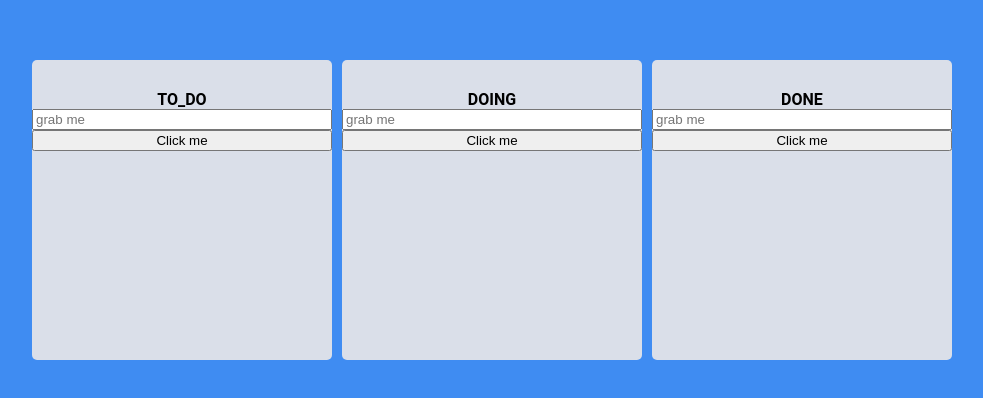
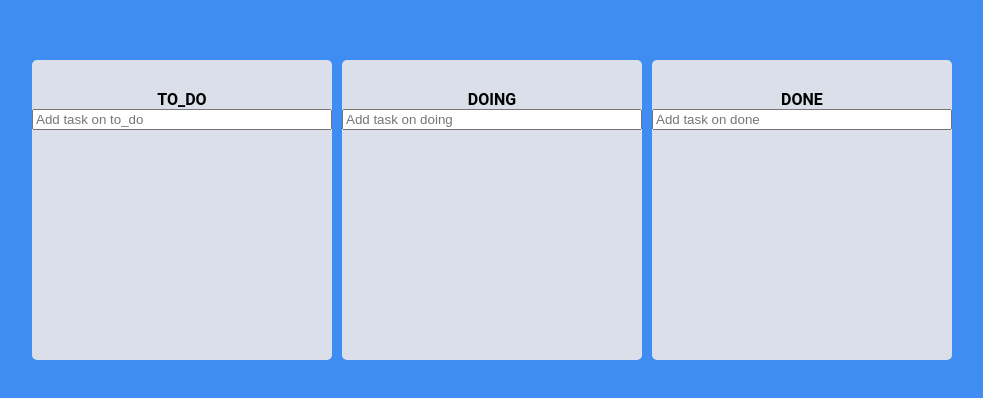
Before and after one commit to SM0413/react-dragNdrop, a React (Create React App) app: page / in a window 1280 px wide. Shown: the part 190-588 px from the top of the page, without its empty margins (268-1251 px from the left). Built offline with nearby package versions, Linux system fonts and the light colour scheme.

Commit message:
Task Objects

```diff
--- a/package.json
+++ b/package.json
@@ -14,6 +14,7 @@
     "react": "^18.2.0",
     "react-beautiful-dnd": "^13.1.0",
     "react-dom": "^18.2.0",
+    "react-hook-form": "^7.34.2",
     "react-scripts": "5.0.1",
     "recoil": "^0.7.5",
     "styled-components": "^5.3.5",
--- a/src/Components/Board.tsx
+++ b/src/Components/Board.tsx
@@ -1,7 +1,8 @@
-import { useRef } from "react";
+import { useForm } from "react-hook-form";
 import { Droppable } from "react-beautiful-dnd";
 import styled from "styled-components";
 import DragabbleCard from "./DragabbleCard";
+import { ITodo } from "../atoms";
 
 const Wrapper = styled.div`
   width: 300px;
@@ -38,23 +39,34 @@
   padding: 20px;
 `;
 
+const Form = styled.form`
+  width: 100%;
+  input {
+    width: 100%;
+  }
+`;
+
 interface IBoardProps {
-  toDos: string[];
+  toDos: ITodo[];
   boardId: string;
 }
+
+interface IForm {
+  toDo: string;
+}
 export function Board({ toDos, boardId }: IBoardProps) {
-  const inputRef = useRef<HTMLInputElement>(null);
-  const onClick = () => {
-    inputRef.current?.focus();
-    setTimeout(() => {
-      inputRef.current?.blur();
-    }, 5000);
-  };
+  const { register, setValue, handleSubmit } = useForm<IForm>();
+  const onValid = ({ toDo }: IForm) => {};
   return (
     <Wrapper>
       <Title>{boardId.toUpperCase()}</Title>
-      <input ref={inputRef} placeholder="grab me" />
-      <button onClick={onClick}>Click me</button>
+      <Form onSubmit={handleSubmit(onValid)}>
+        <input
+          {...register("toDo", { required: true })}
+          type="text"
+          placeholder={`Add task on ${boardId}`}
+        />
+      </Form>
       <Droppable droppableId={boardId}>
         {(magic, snapshot) => (
           <Area
@@ -64,7 +76,12 @@
             {...magic.droppableProps}
           >
             {toDos.map((toDo, index) => (
-              <DragabbleCard key={toDo} index={index} toDo={toDo} />
+              <DragabbleCard
+                key={toDo.id}
+                index={index}
+                toDoId={toDo.id}
+                toDoText={toDo.text}
+              />
             ))}
             {magic.placeholder}
           </Area>
--- a/src/Components/DragabbleCard.tsx
+++ b/src/Components/DragabbleCard.tsx
@@ -13,13 +13,14 @@
 `;
 
 interface IDragabbleCardProps {
-  toDo: string;
+  toDoId: number;
+  toDoText: string;
   index: number;
 }
 
-function DragabbleCard({ toDo, index }: IDragabbleCardProps) {
+function DragabbleCard({ toDoId, toDoText, index }: IDragabbleCardProps) {
   return (
-    <Draggable key={toDo} draggableId={toDo} index={index}>
+    <Draggable draggableId={toDoId + ""} index={index}>
       {(magic, snapshot) => (
         <Card
           isDragging={snapshot.isDragging}
@@ -27,7 +28,7 @@
           {...magic.draggableProps}
           {...magic.dragHandleProps}
         >
-          {toDo}
+          {toDoText}
         </Card>
       )}
     </Draggable>
--- a/src/atoms.tsx
+++ b/src/atoms.tsx
@@ -1,7 +1,12 @@
 import { atom } from "recoil";
 
+export interface ITodo {
+  id: number;
+  text: string;
+}
+
 interface IToDoState {
-  [key: string]: string[];
+  [key: string]: ITodo[];
 }
 
 export const toDoState = atom<IToDoState>({
```
Also changed, not shown: 1 other file (tests, documents, lock files or other folders).
